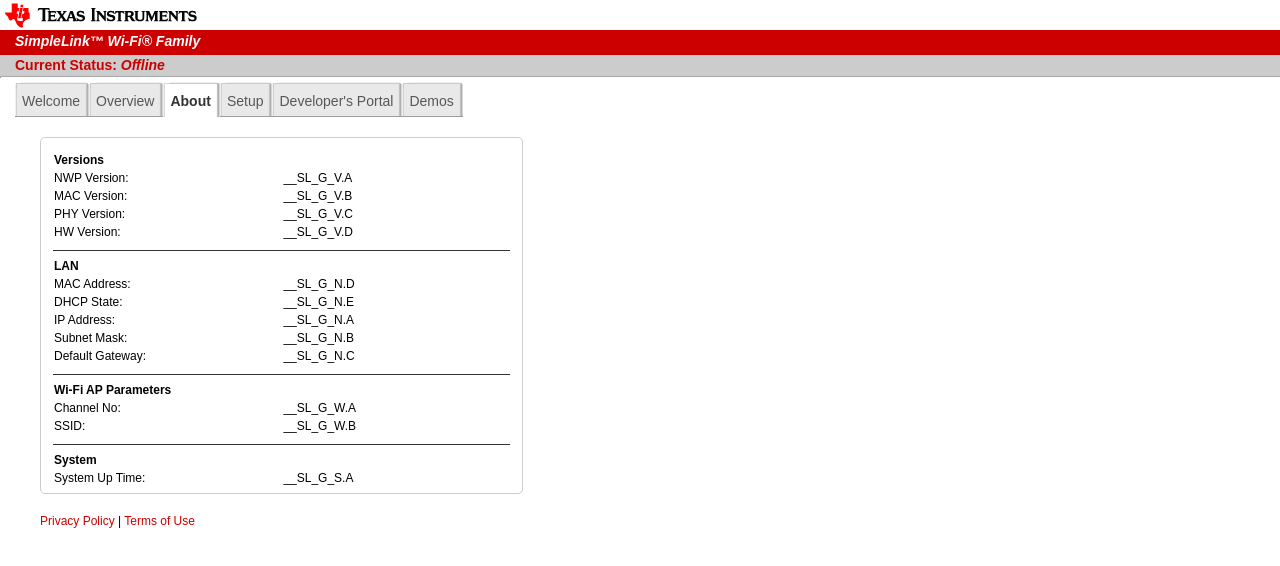
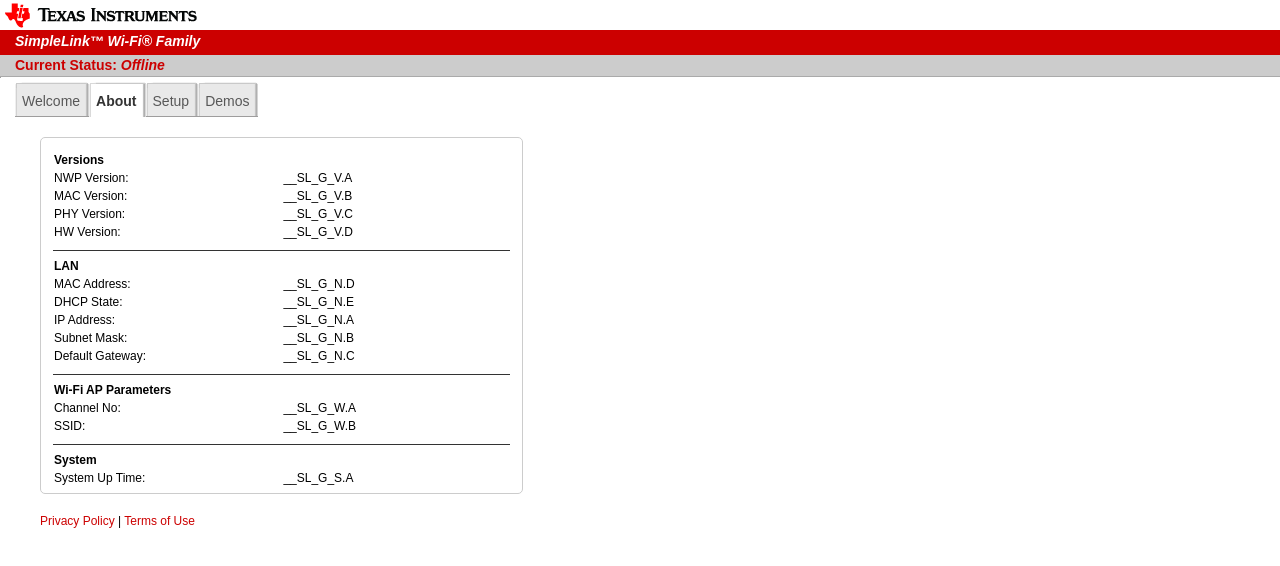
Before and after one commit to attacker145/CC3200-IoT, a plain HTML site: page flash/about.html in a window 1280 px wide. Drawn offline with Linux system fonts and the light colour scheme; no server answers.

Commit message:
Add files via upload

```diff
--- a/flash/about.html
+++ b/flash/about.html
@@ -168,10 +168,10 @@
 <div class="tabs">
 <ul>
 	<li class="" id="welcome"><a href="index.html"><span>Welcome</span></a></li>
-	<li class="" id="overview"><a href="overview.html"><span>Overview</span></a></li>
+	<!-- <li class="" id="overview"><a href="overview.html"><span>Overview</span></a></li>-->
     <li class="" id="about"><a href="about.html"><span>About</span></a></li>
     <li class="" id="setup"><a href="setup.html"><span>Setup</span></a></li>
-    <li class="" id="portal"><a href="portal.html"><span>Developer's Portal</span></a></li>
+    <!--  <li class="" id="portal"><a href="portal.html"><span>Developer's Portal</span></a></li>-->
 <li class="" id="demos"><a href="demos.html"><span>Demos</span></a></li>
 </ul>
 </div>
```
